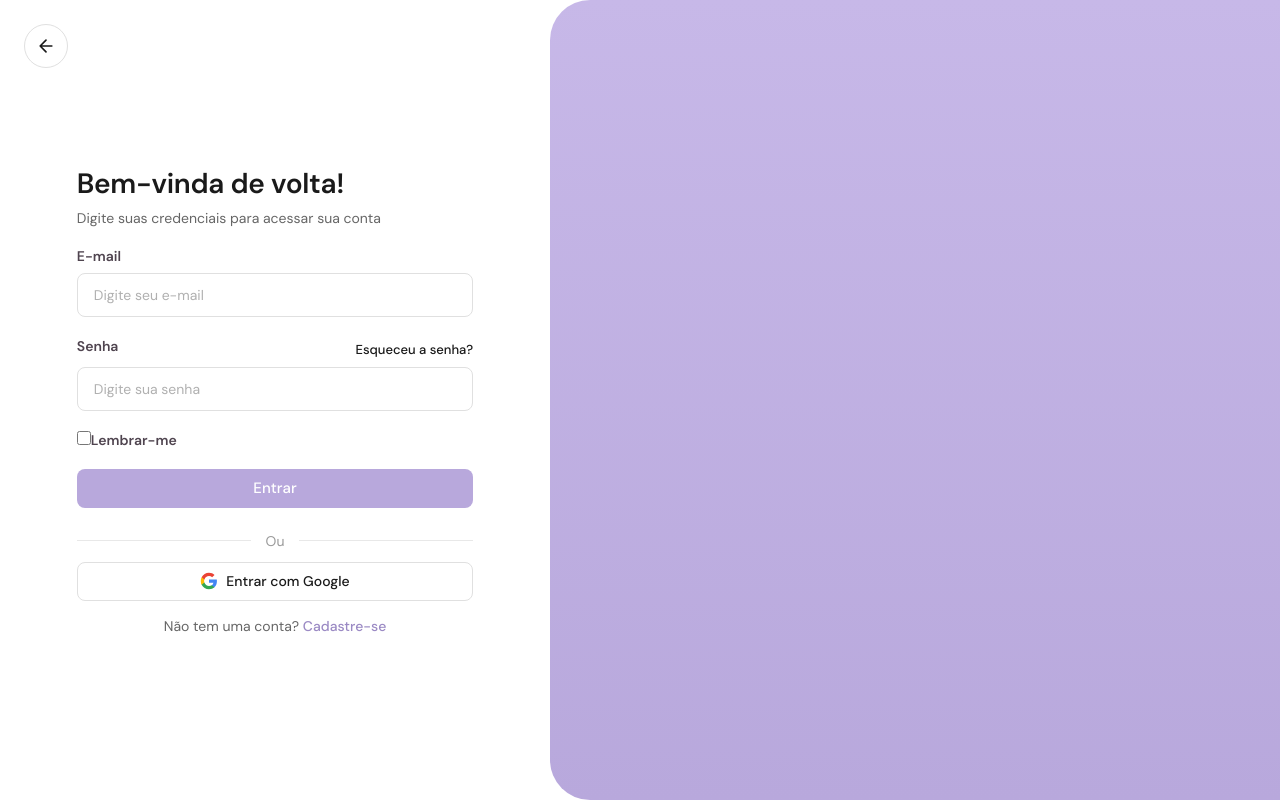
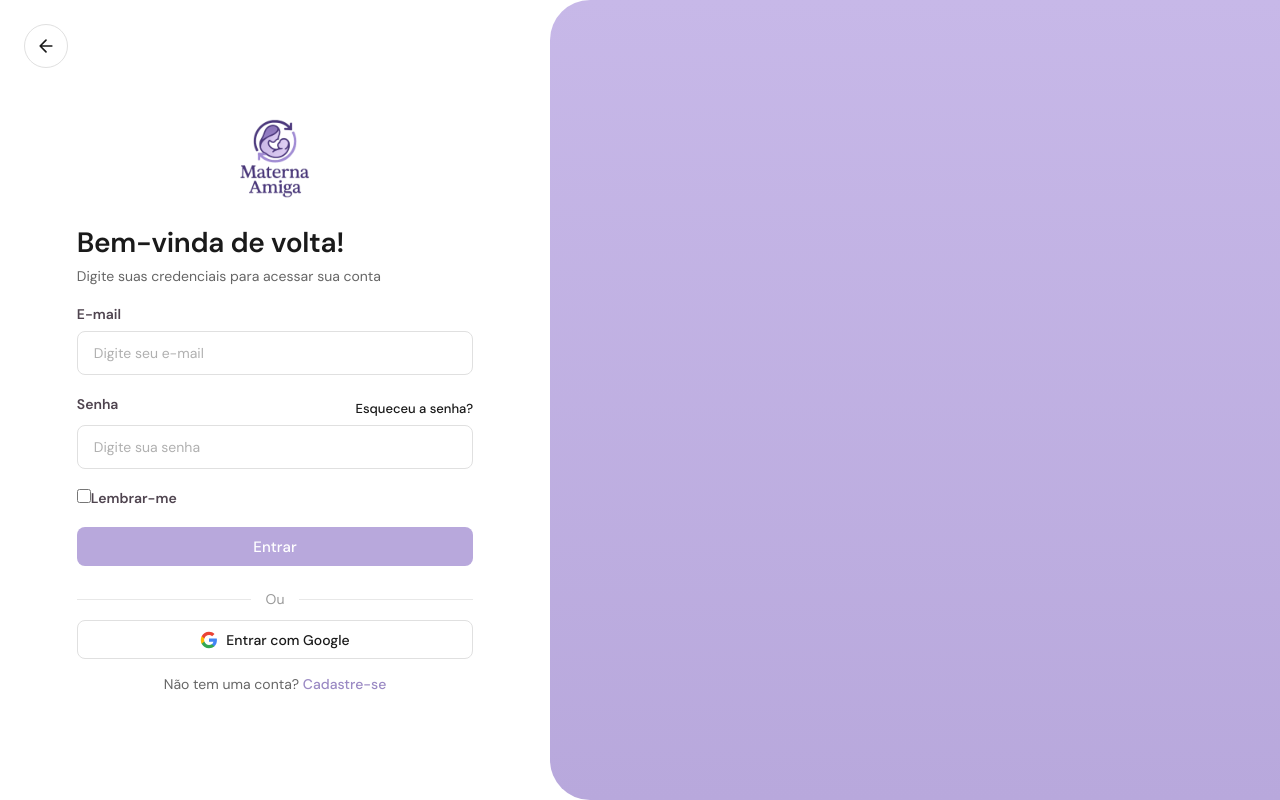
Before and after one commit to camilamichel1994/materna-amiga-frontend, a React (Create React App) app: page /login in a window 1280 px wide. Built offline with nearby package versions, Linux system fonts and the light colour scheme; no server answers.

Commit message:
Add logo display to Login and Register screens with updated styles

```diff
--- a/src/screens/Login/Login.css
+++ b/src/screens/Login/Login.css
@@ -64,6 +64,17 @@
 
 .login-content {
   width: 100%;
+}
+
+.login-logo-container {
+  text-align: center;
+  margin-bottom: 1.5vh;
+}
+
+.login-logo {
+  width: 100px;
+  height: 100px;
+  object-fit: contain;
 }
 
 .login-title {
--- a/src/screens/Login/Login.tsx
+++ b/src/screens/Login/Login.tsx
@@ -163,6 +163,13 @@ const Login: React.FC = () => {
             </svg>
           </button>
           <div className="login-content">
+            <div className="login-logo-container">
+              <img
+                src={require('../../Images/materna_amiga_logo_2-removebg-preview-Photoroom.png')}
+                alt="Materna Amiga Logo"
+                className="login-logo"
+              />
+            </div>
             <h1 className="login-title">Bem-vinda de volta!</h1>
             <p className="login-subtitle">Digite suas credenciais para acessar sua conta</p>
 
--- a/src/screens/Register/Register.css
+++ b/src/screens/Register/Register.css
@@ -64,6 +64,17 @@
 
 .register-content {
   width: 100%;
+}
+
+.register-logo-container {
+  text-align: center;
+  margin-bottom: 1.5vh;
+}
+
+.register-logo {
+  width: 100px;
+  height: 100px;
+  object-fit: contain;
 }
 
 .register-title {
--- a/src/screens/Register/Register.tsx
+++ b/src/screens/Register/Register.tsx
@@ -164,6 +164,13 @@ const Register: React.FC = () => {
             </svg>
           </button>
           <div className="register-content">
+            <div className="register-logo-container">
+              <img
+                src={require('../../Images/materna_amiga_logo_2-removebg-preview-Photoroom.png')}
+                alt="Materna Amiga Logo"
+                className="register-logo"
+              />
+            </div>
             <h1 className="register-title">Comece Agora</h1>
 
             <form onSubmit={handleSubmit} className="register-form">
```
